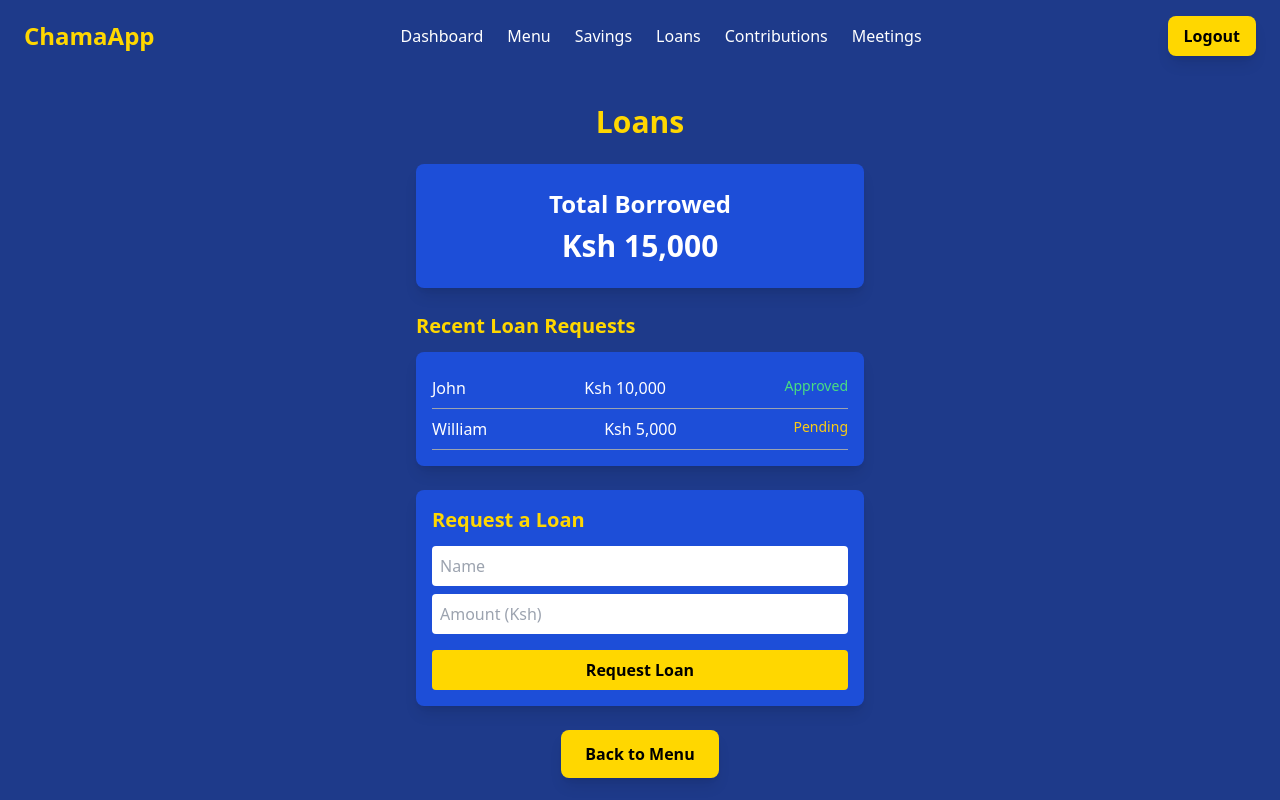
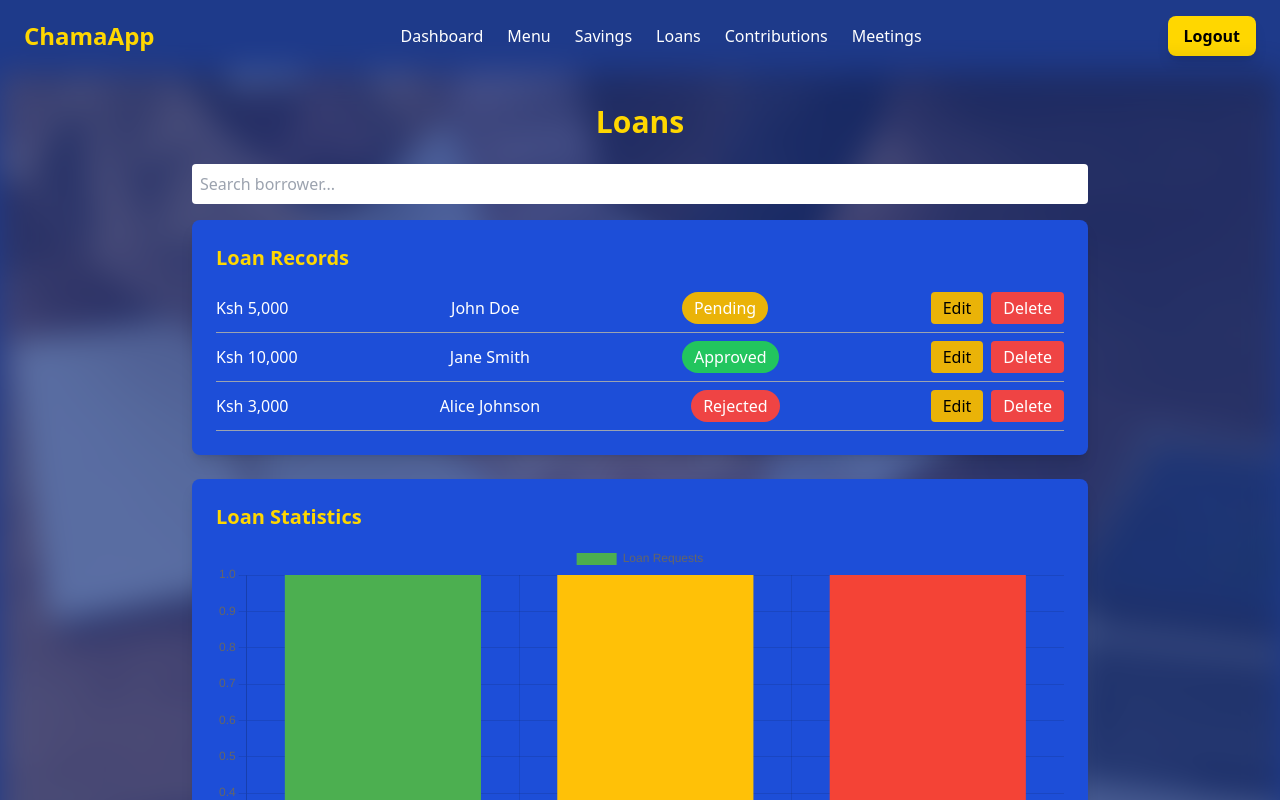
Before and after one commit to Davin-01/chamapp, a React (Vite) app: page /loans in a window 1280 px wide. Shown: the top 800 px of the page. Built offline with nearby package versions, Linux system fonts and the light colour scheme.

Commit message:
enhance the appearance of some pages

```diff
--- a/package.json
+++ b/package.json
@@ -10,7 +10,9 @@
     "preview": "vite preview"
   },
   "dependencies": {
+    "chart.js": "^4.4.8",
     "react": "^19.0.0",
+    "react-chartjs-2": "^5.3.0",
     "react-dom": "^19.0.0",
     "react-router-dom": "^7.2.0"
   },
--- a/src/pages/Loans.jsx
+++ b/src/pages/Loans.jsx
@@ -1,89 +1,157 @@
 import { useState } from "react";
+import { Bar } from "react-chartjs-2";
 import { useNavigate } from "react-router-dom";
+import pic1 from "../assets/pic1.jpg";
 
 const Loans = () => {
   const navigate = useNavigate();
+
+  // Sample Loan Data
   const [loans, setLoans] = useState([
-    { id: 1, name: "John ", amount: 10000, date: "March 5, 2025", status: "Approved" },
-    { id: 2, name: "William", amount: 5000, date: "March 10, 2025", status: "Pending" },
+    { id: 1, borrower: "John Doe", amount: 5000, status: "Pending" },
+    { id: 2, borrower: "Jane Smith", amount: 10000, status: "Approved" },
+    { id: 3, borrower: "Alice Johnson", amount: 3000, status: "Rejected" },
   ]);
-  const [newLoan, setNewLoan] = useState({ name: "", amount: "" });
 
-  const handleRequestLoan = () => {
-    if (newLoan.name && newLoan.amount) {
-      setLoans([
-        ...loans,
+  // Search Term
+  const [searchTerm, setSearchTerm] = useState("");
+
+  // Editable Loan Data
+  const [editLoan, setEditLoan] = useState(null);
+
+  // Filtered Loans Based on Search
+  const filteredLoans = loans.filter((loan) =>
+    loan.borrower.toLowerCase().includes(searchTerm.toLowerCase())
+  );
+
+  // Delete Loan
+  const handleDelete = (id) => {
+    setLoans(loans.filter((loan) => loan.id !== id));
+  };
+
+  // Edit Loan
+  const handleEdit = (id) => {
+    const loanToEdit = loans.find((loan) => loan.id === id);
+    setEditLoan(loanToEdit);
+  };
+
+  // Save Edited Loan
+  const handleSave = () => {
+    setLoans(loans.map((loan) => (loan.id === editLoan.id ? editLoan : loan)));
+    setEditLoan(null);
+  };
+
+  // Chart Data
+  const chartData = {
+    labels: ["Approved", "Pending", "Rejected"],
+    datasets: [
       {
-          id: loans.length + 1,
-          ...newLoan,
-          date: new Date().toDateString(),
-          status: "Pending",
+        label: "Loan Requests",
+        data: [
+          loans.filter((loan) => loan.status === "Approved").length,
+          loans.filter((loan) => loan.status === "Pending").length,
+          loans.filter((loan) => loan.status === "Rejected").length,
+        ],
+        backgroundColor: ["#4CAF50", "#FFC107", "#F44336"],
       },
-      ]);
-      setNewLoan({ name: "", amount: "" }); // Reset form
-    }
+    ],
   };
 
   return (
-    <div className="min-h-screen flex flex-col items-center bg-blue-900 text-white p-8">
-      <h1 className="text-3xl font-bold text-gold mb-6">Loans</h1>
+    <div className="relative min-h-screen flex flex-col items-center bg-blue-900 text-white p-8">
+      {/* Blurred Background Image */}
+      <div
+        className="absolute inset-0 bg-cover bg-center filter blur-lg opacity-30"
+        style={{ backgroundImage: `url(${pic1})` }}
+      ></div>
 
-      {/* Total Loans Display */}
-      <div className="bg-blue-700 text-center p-6 rounded-lg shadow-lg w-full max-w-md">
-        <h2 className="text-2xl font-bold">Total Borrowed</h2>
-        <p className="text-3xl font-bold mt-2">
-          Ksh {loans.reduce((total, item) => total + item.amount, 0).toLocaleString()}
-        </p>
-      </div>
+      {/* Page Content */}
+      <div className="relative z-10 w-full max-w-4xl">
+        <h1 className="text-3xl font-bold text-gold mb-6 text-center">Loans</h1>
 
-      {/* Loans List */}
-      <div className="mt-6 w-full max-w-md">
-        <h2 className="text-xl font-bold text-gold mb-3">Recent Loan Requests</h2>
-        <ul className="bg-blue-700 p-4 rounded-lg shadow-lg">
-          {loans.map((loan) => (
-            <li key={loan.id} className="flex justify-between py-2 border-b border-gray-400">
-              <span>{loan.name}</span>
+        {/* Search Input */}
+        <input
+          type="text"
+          placeholder="Search borrower..."
+          className="w-full p-2 rounded text-black mb-4"
+          onChange={(e) => setSearchTerm(e.target.value)}
+        />
+
+        {/* Loan List */}
+        <div className="bg-blue-700 p-6 rounded-lg shadow-lg">
+          <h2 className="text-xl font-bold text-gold mb-3">Loan Records</h2>
+          <ul>
+            {filteredLoans.map((loan) => (
+              <li
+                key={loan.id}
+                className="flex justify-between items-center border-b border-gray-400 py-2"
+              >
+                {editLoan?.id === loan.id ? (
+                  <input
+                    type="number"
+                    className="p-1 rounded text-black"
+                    value={editLoan.amount}
+                    onChange={(e) =>
+                      setEditLoan({ ...editLoan, amount: e.target.value })
+                    }
+                  />
+                ) : (
                   <span>Ksh {loan.amount.toLocaleString()}</span>
-              <span className={`text-sm ${loan.status === "Approved" ? "text-green-400" : "text-yellow-400"}`}>
+                )}
+                <span>{loan.borrower}</span>
+                <span
+                  className={`px-3 py-1 rounded-full text-white ${
+                    loan.status === "Approved"
+                      ? "bg-green-500"
+                      : loan.status === "Pending"
+                      ? "bg-yellow-500"
+                      : "bg-red-500"
+                  }`}
+                >
                   {loan.status}
                 </span>
+                <div className="flex gap-2">
+                  {editLoan?.id === loan.id ? (
+                    <button
+                      onClick={handleSave}
+                      className="px-3 py-1 bg-green-500 text-white rounded"
+                    >
+                      Save
+                    </button>
+                  ) : (
+                    <button
+                      onClick={() => handleEdit(loan.id)}
+                      className="px-3 py-1 bg-yellow-500 text-black rounded"
+                    >
+                      Edit
+                    </button>
+                  )}
+                  <button
+                    onClick={() => handleDelete(loan.id)}
+                    className="px-3 py-1 bg-red-500 text-white rounded"
+                  >
+                    Delete
+                  </button>
+                </div>
               </li>
             ))}
           </ul>
         </div>
 
-      {/* Request Loan Form */}
-      <div className="mt-6 bg-blue-700 p-4 rounded-lg shadow-lg w-full max-w-md">
-        <h2 className="text-xl font-bold text-gold mb-3">Request a Loan</h2>
-        <input
-          type="text"
-          placeholder="Name"
-          className="w-full p-2 rounded mb-2 text-black"
-          value={newLoan.name}
-          onChange={(e) => setNewLoan({ ...newLoan, name: e.target.value })}
-        />
-        <input
-          type="number"
-          placeholder="Amount (Ksh)"
-          className="w-full p-2 rounded mb-2 text-black"
-          value={newLoan.amount}
-          onChange={(e) => setNewLoan({ ...newLoan, amount: Number(e.target.value) })}
-        />
-        <button
-          className="bg-gold text-black font-bold px-4 py-2 rounded mt-2 hover:bg-yellow-400 w-full"
-          onClick={handleRequestLoan}
-        >
-          Request Loan
-        </button>
+        {/* Loan Chart */}
+        <div className="mt-6 bg-blue-700 p-6 rounded-lg shadow-lg">
+          <h2 className="text-xl font-bold text-gold mb-3">Loan Statistics</h2>
+          <Bar data={chartData} />
         </div>
 
         {/* Back Button */}
         <button
           onClick={() => navigate("/menu")}
-        className="mt-6 px-6 py-3 bg-gold text-black font-bold rounded-lg shadow-lg hover:bg-yellow-400"
+          className="mt-6 px-6 py-3 bg-gold text-black font-bold rounded-lg shadow-lg hover:bg-yellow-400 w-full"
         >
           Back to Menu
         </button>
+      </div>
     </div>
   );
 };
--- a/src/pages/Savings.jsx
+++ b/src/pages/Savings.jsx
@@ -1,30 +1,89 @@
 import { useState } from "react";
 import { useNavigate } from "react-router-dom";
+import { Bar } from "react-chartjs-2"; // Import Bar Chart
+import "chart.js/auto"; // Required for Chart.js v3+
+import pic1 from "../assets/pic1.jpg";
 
 const Savings = () => {
   const navigate = useNavigate();
+
+  // Sample savings data
   const [savings, setSavings] = useState([
-    { id: 1, name: "John Rawen", amount: 5000, date: "March 1, 2025" },
-    { id: 2, name: "Jane Ogolla", amount: 3000, date: "March 3, 2025" },
+    { id: 1, name: "John Doe", amount: 5000, date: "March 15, 2025" },
+    { id: 2, name: "Jane Smith", amount: 3500, date: "April 5, 2025" },
   ]);
-  const [newSavings, setNewSavings] = useState({ name: "", amount: "" });
 
-  const handleAddSavings = () => {
-    if (newSavings.name && newSavings.amount) {
+  const [newSaving, setNewSaving] = useState({ name: "", amount: "" });
+  const [editing, setEditing] = useState(null);
+
+  // Add New Saving
+  const handleAddSaving = () => {
+    if (newSaving.name && newSaving.amount) {
       setSavings([
         ...savings,
-        { id: savings.length + 1, ...newSavings, date: new Date().toDateString() },
+        {
+          id: savings.length + 1,
+          ...newSaving,
+          date: new Date().toDateString(),
+        },
       ]);
-      setNewSavings({ name: "", amount: "" }); // Reset form
+      setNewSaving({ name: "", amount: "" });
     }
   };
 
+  // Delete Saving
+  const handleDelete = (id) => {
+    setSavings(savings.filter((saving) => saving.id !== id));
+  };
+
+  // Edit Saving
+  const handleEdit = (id) => {
+    const savingToEdit = savings.find((saving) => saving.id === id);
+    setEditing(id);
+    setNewSaving({ name: savingToEdit.name, amount: savingToEdit.amount });
+  };
+
+  // Save Edited Saving
+  const handleSaveEdit = () => {
+    setSavings(
+      savings.map((saving) =>
+        saving.id === editing
+          ? { ...saving, name: newSaving.name, amount: newSaving.amount }
+          : saving
+      )
+    );
+    setEditing(null);
+    setNewSaving({ name: "", amount: "" });
+  };
+
+  // Graph Data
+  const chartData = {
+    labels: savings.map((saving) => saving.date),
+    datasets: [
+      {
+        label: "Savings Growth (Ksh)",
+        data: savings.map((saving) => saving.amount),
+        backgroundColor: "rgba(255, 206, 86, 0.5)",
+        borderColor: "rgba(255, 206, 86, 1)",
+        borderWidth: 2,
+      },
+    ],
+  };
+
   return (
-    <div className="min-h-screen flex flex-col items-center bg-blue-900 text-white p-8">
+    <div
+      className="relative min-h-screen flex flex-col items-center bg-cover bg-center text-white p-8"
+      style={{ backgroundImage: `url(${pic1})` }}
+    >
+      {/* Background Blur Overlay */}
+      <div className="absolute inset-0 bg-black bg-opacity-50 backdrop-blur-lg"></div>
+
+      {/* Content */}
+      <div className="relative z-10 w-full max-w-2xl text-center">
         <h1 className="text-3xl font-bold text-gold mb-6">Savings</h1>
 
-      {/* Total Savings Display */}
-      <div className="bg-blue-700 text-center p-6 rounded-lg shadow-lg w-full max-w-md">
+        {/* Total Savings */}
+        <div className="bg-blue-800 text-center p-6 rounded-lg shadow-lg bg-opacity-90">
           <h2 className="text-2xl font-bold">Total Savings</h2>
           <p className="text-3xl font-bold mt-2">
             Ksh {savings.reduce((total, item) => total + item.amount, 0).toLocaleString()}
@@ -32,42 +91,52 @@ const Savings = () => {
         </div>
 
         {/* Savings List */}
-      <div className="mt-6 w-full max-w-md">
-        <h2 className="text-xl font-bold text-gold mb-3">Recent Contributions</h2>
-        <ul className="bg-blue-700 p-4 rounded-lg shadow-lg">
-          {savings.map((entry) => (
-            <li key={entry.id} className="flex justify-between py-2 border-b border-gray-400">
-              <span>{entry.name}</span>
-              <span>Ksh {entry.amount.toLocaleString()}</span>
-              <span className="text-gray-300 text-sm">{entry.date}</span>
+        <div className="mt-6 bg-blue-800 p-4 rounded-lg shadow-lg bg-opacity-90">
+          <h2 className="text-xl font-bold text-gold mb-3">Recent Savings</h2>
+          <ul>
+            {savings.map((saving) => (
+              <li key={saving.id} className="flex justify-between items-center py-2 border-b border-gray-400">
+                <span>{saving.name}</span>
+                <span>Ksh {saving.amount.toLocaleString()}</span>
+                <span className="text-sm text-gray-300">{saving.date}</span>
+                <button className="text-yellow-400 ml-2" onClick={() => handleEdit(saving.id)}>✏️</button>
+                <button className="text-red-400 ml-2" onClick={() => handleDelete(saving.id)}>🗑️</button>
               </li>
             ))}
           </ul>
         </div>
 
-      {/* Add Savings Form */}
-      <div className="mt-6 bg-blue-700 p-4 rounded-lg shadow-lg w-full max-w-md">
-        <h2 className="text-xl font-bold text-gold mb-3">Add Contribution</h2>
+        {/* Add or Edit Savings Form */}
+        <div className="mt-6 bg-blue-800 p-6 rounded-lg shadow-lg bg-opacity-90">
+          <h2 className="text-xl font-bold text-gold mb-3">
+            {editing ? "Edit Savings" : "Add Savings"}
+          </h2>
           <input
             type="text"
             placeholder="Name"
             className="w-full p-2 rounded mb-2 text-black"
-          value={newSavings.name}
-          onChange={(e) => setNewSavings({ ...newSavings, name: e.target.value })}
+            value={newSaving.name}
+            onChange={(e) => setNewSaving({ ...newSaving, name: e.target.value })}
           />
           <input
             type="number"
             placeholder="Amount (Ksh)"
             className="w-full p-2 rounded mb-2 text-black"
-          value={newSavings.amount}
-          onChange={(e) => setNewSavings({ ...newSavings, amount: Number(e.target.value) })}
+            value={newSaving.amount}
+            onChange={(e) => setNewSaving({ ...newSaving, amount: Number(e.target.value) })}
           />
           <button
             className="bg-gold text-black font-bold px-4 py-2 rounded mt-2 hover:bg-yellow-400 w-full"
-          onClick={handleAddSavings}
+            onClick={editing ? handleSaveEdit : handleAddSaving}
           >
-          Add Savings
+            {editing ? "Save Changes" : "Submit Savings"}
           </button>
+        </div>
+
+        {/* Savings Growth Chart */}
+        <div className="mt-6 bg-blue-800 p-6 rounded-lg shadow-lg bg-opacity-90">
+          <h2 className="text-xl font-bold text-gold mb-3">Savings Growth</h2>
+          <Bar data={chartData} />
         </div>
 
         {/* Back Button */}
@@ -78,6 +147,7 @@ const Savings = () => {
           Back to Menu
         </button>
       </div>
+    </div>
   );
 };
 
```
Also changed, not shown: 1 other file (tests, documents, lock files or other folders). Lines whose indentation alone changed are shown as unchanged.
